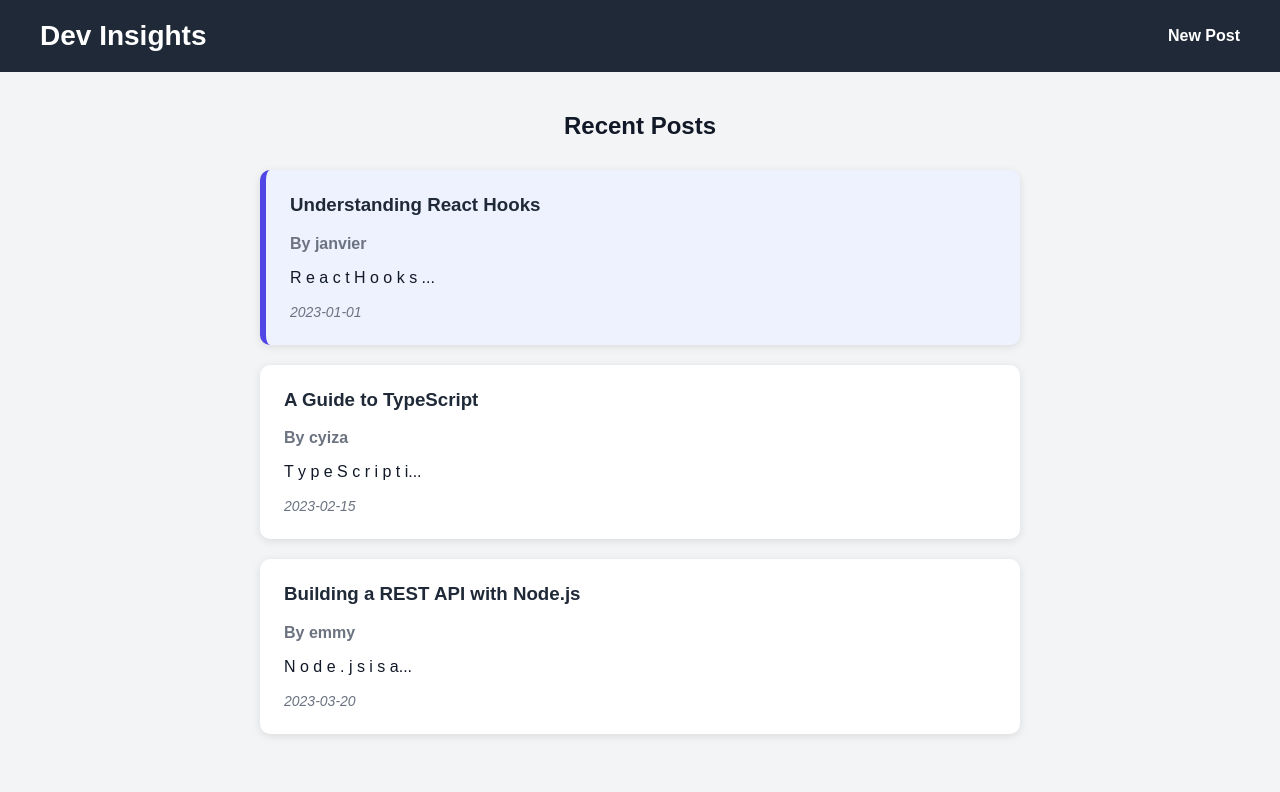
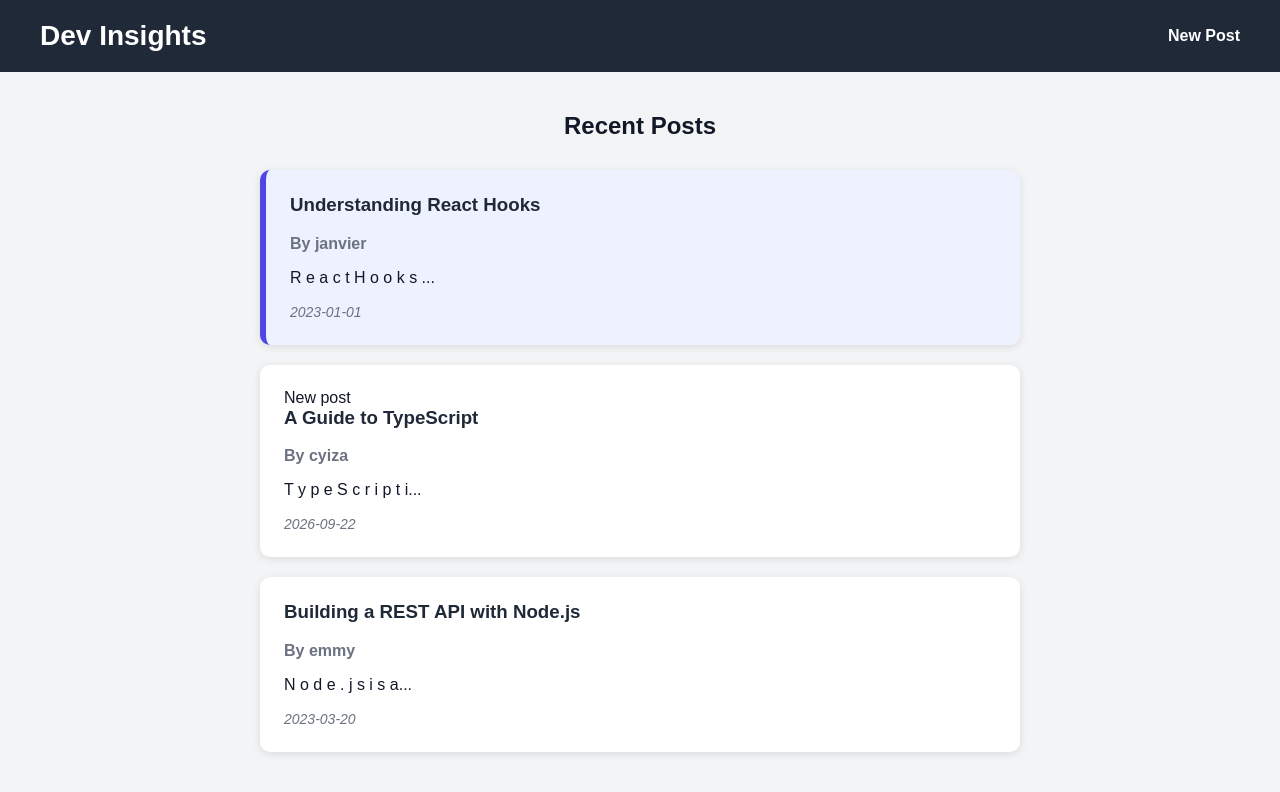
Before and after one commit to Clarisse-12/react-mini-blog, a React (Vite) app: page / in a window 1280 px wide. Shown: the top 792 px of the page. Built offline with nearby package versions, Linux system fonts and the light colour scheme.

Commit message:
feat: add new post with date and display badge for new posts

```diff
--- a/src/components/Post/Post.tsx
+++ b/src/components/Post/Post.tsx
@@ -8,8 +8,10 @@ interface PostProps {
 
 function Post({ post }: PostProps) {
     const preview = post.content.split("").slice(0,12).join(" ") + "...";
+    const isNew = post.date === "2026-09-22";
   return (
     <article className={post.author === "janvier" ? "post featured" : "post"}>
+      {isNew && <span className="new-badge">New post</span>}
       <h3>{post.title}</h3>
       <p className="author">By {post.author}</p>
       <p>{preview}</p>
--- a/src/components/PostList/PostList.tsx
+++ b/src/components/PostList/PostList.tsx
@@ -17,7 +17,7 @@ function PostList() {
             title: 'A Guide to TypeScript',
             author: 'cyiza',
             content: 'TypeScript is a typed superset of JavaScript that compiles to plain JavaScript. It offers optional static typing, classes, and interfaces.',
-            date: '2023-02-15',
+            date: '2026-09-22',
         },
 
         {
```
